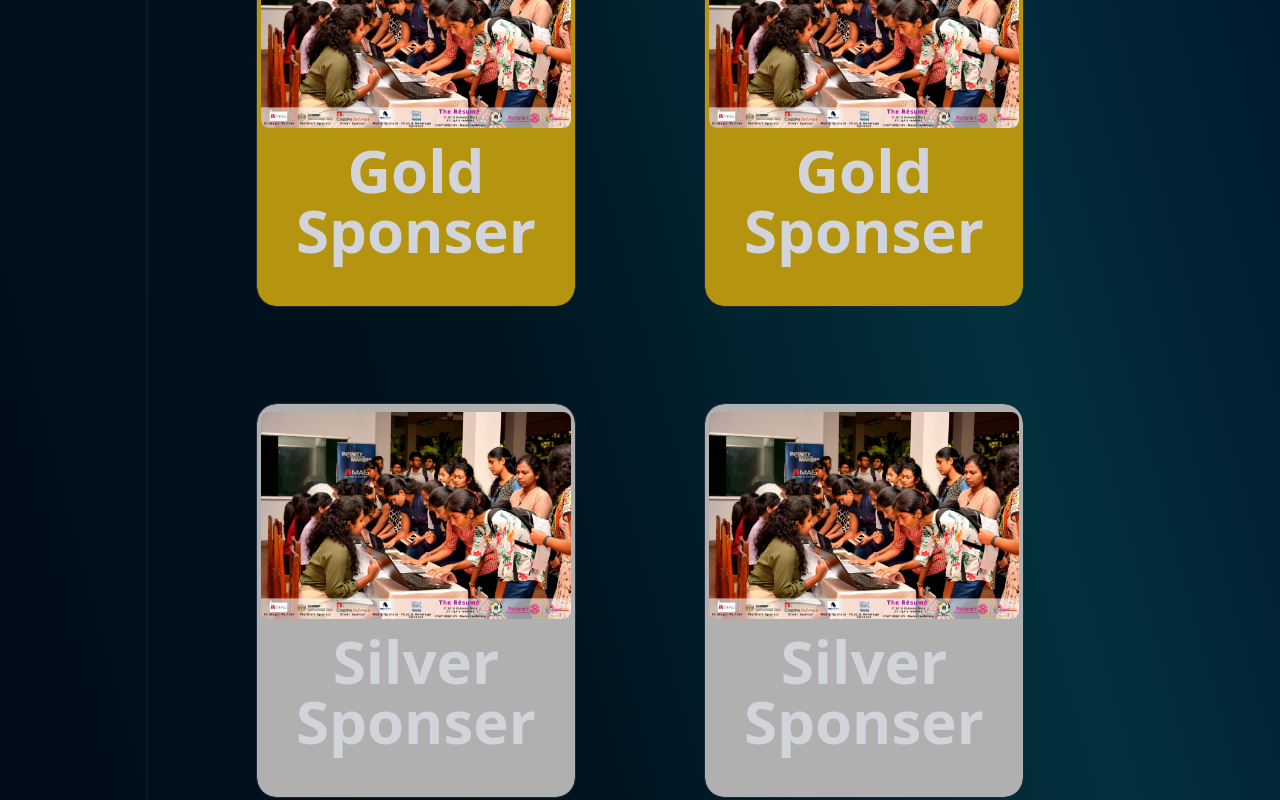
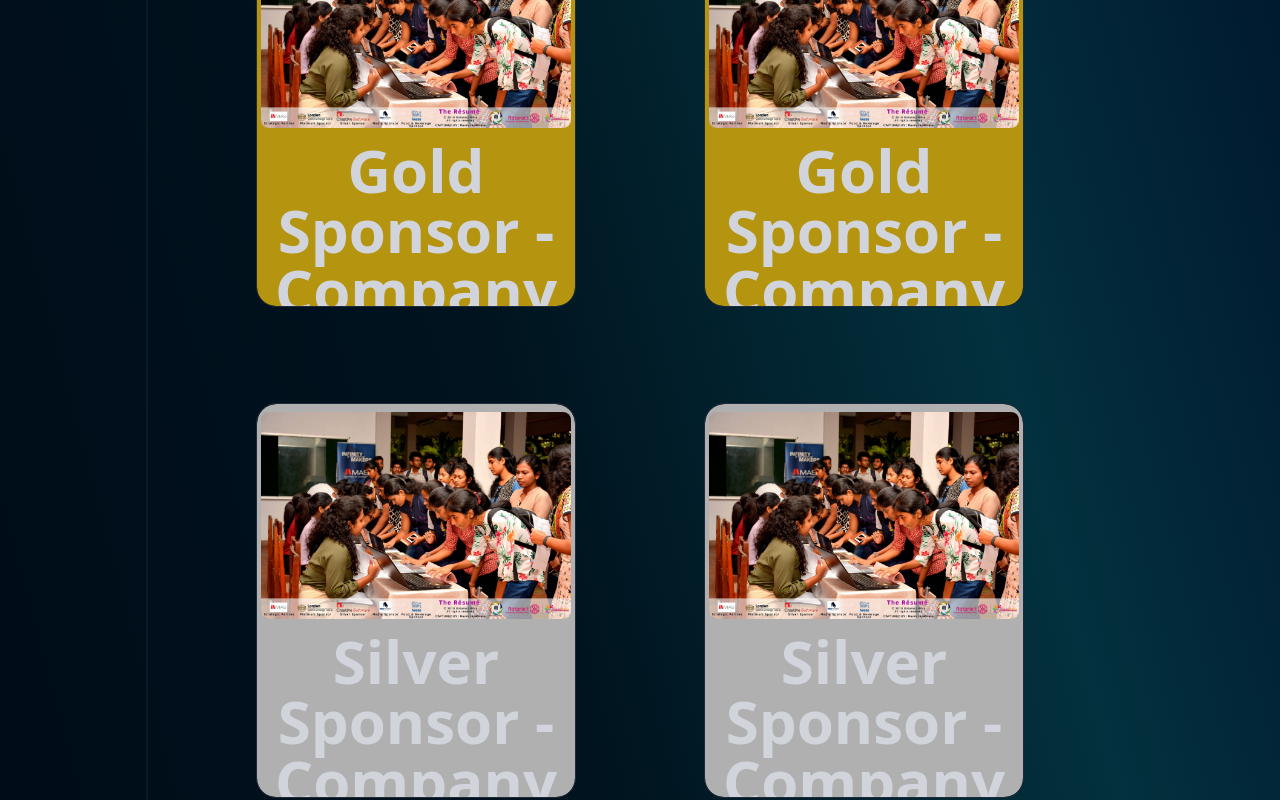
Before and after one commit to RotaractMora/RUR-Official-Website-2, a Next.js app: page / in a window 1280 px wide. Shown: the part 5720-6520 px from the top of the page. Built offline with nearby package versions, Linux system fonts and the light colour scheme.

Commit message:
setup firebase data- sponsors

```diff
--- a/next.config.ts
+++ b/next.config.ts
@@ -1,7 +1,6 @@
 import type { NextConfig } from "next";
 
 const nextConfig: NextConfig = {
-  output: 'export',
   /* config options here */
   images: {
     remotePatterns: [
--- a/package.json
+++ b/package.json
@@ -15,6 +15,7 @@
     "class-variance-authority": "^0.7.0",
     "clsx": "^2.1.1",
     "cobe": "^0.6.3",
+    "firebase": "^11.0.1",
     "firebase-tools": "^13.24.2",
     "framer-motion": "^11.11.11",
     "lucide-react": "^0.456.0",
--- a/src/app/page.tsx
+++ b/src/app/page.tsx
@@ -3,7 +3,7 @@
 import { HeroParallax } from "@/components/ui/hero-parallax";
 import RootLayout from "./layout";
 import { FloatingNav } from "@/components/ui/floating-navbar";
-import React from "react";
+import React, { useEffect } from "react";
 import RUR_IMG1 from "../../public/Images/RUR (1).jpg"
 import RUR_IMG2 from "../../public/Images/RUR (2).jpg"
 import RUR_IMG3 from "../../public/Images/RUR (3).jpg"
@@ -25,7 +25,8 @@ import RUR_IMG18 from "../../public/Images/RUR (18).jpg"
 import RUR_IMG19 from "../../public/Images/RUR (19).jpg"
 import RUR_IMG20 from "../../public/Images/RUR (20).jpg"
 import RUR_IMG21 from "../../public/Images/RUR (21).jpg"
-import { Timeline, TimelineEntry } from "@/components/ui/timeline";
+import { Timeline } from "@/components/ui/timeline";
+import { ITimelineEntry } from "@/interfaces/ITimeline";
 import LampLighting from "@/components/ui/lamp";
 import { GlareCard } from "@/components/ui/glare-card";
 import Image from "next/image";
@@ -33,6 +34,10 @@ import { TracingBeam } from "@/components/ui/tracing-beam";
 import ReachUsSection from "@/components/blocks/reach-us-section";
 import Footer from "@/components/blocks/footer";
 import { GridBackground } from "@/components/ui/backgrounds";
+import { ISponser } from "@/interfaces/ISponsors";
+import { addSponser, deleteSponser, getSponsers } from "@/services/sponsers.service";
+
+
 
 export const products = [
   {
@@ -175,7 +180,7 @@ const navItms = [
   },
 ];
 
-const timeline: TimelineEntry[] = [
+const timeline: ITimelineEntry[] = [
   {
     title: "Heads up",
     content: "The curriculum vitae and job interviews play significant roles in a job recruitment process. Presenting a CV that showcases one's life work accurately is the key to open doors for a face-to-face interview.",
@@ -215,6 +220,16 @@ const timeline: TimelineEntry[] = [
 ];
 
 
+const sponsors:ISponser[] = [
+  { level: "Gold", sponsor: "Company A" },
+  { level: "Gold", sponsor: "Company B" },
+  { level: "Silver", sponsor: "Company C" },
+  { level: "Silver", sponsor: "Company D" },
+  { level: "Bronze", sponsor: "Company E" },
+  { level: "Bronze", sponsor: "Company F" },
+  ];
+
+
 const Para = ({level}:{level:string}):React.ReactNode => {
   return (
     <div className="max-w-5xl mx-auto py-2 px-0 md:px-0 lg:px-1">
@@ -227,6 +242,19 @@ const Para = ({level}:{level:string}):React.ReactNode => {
 }
 
 export default function Home() {
+
+  useEffect(() => {
+    // console.log("Sponsors added",getSponsers("Silver"));
+    // const s = {
+    //   level: "Silver",
+    //   sponsor: "Company D"
+    // } as ISponser;
+    // addSponser(s);
+    // console.log("del",deleteSponser("x2xFMFgzeOQgqKese7fG"));
+
+  },[]);
+
+
   return (
 
         <RootLayout>
@@ -237,13 +265,23 @@ export default function Home() {
           <LampLighting firstLine="Sponsers" secondLine="__________"/>
 
           <TracingBeam className="">
-            <GlareCard className="w-5xl" CardColor="Gold"><Para level="Gold Sponser" /></GlareCard>
+            {/* <GlareCard className="w-5xl" CardColor="Gold"><Para level="Gold Sponser" /></GlareCard>
             <GlareCard className="w-5xl" CardColor="Gold"><Para level="Gold Sponser" /></GlareCard>
             <GlareCard className="w-5xl" CardColor="Silver"><Para level="Silver Sponser" /></GlareCard>
             <GlareCard className="w-5xl" CardColor="Silver"><Para level="Silver Sponser" /></GlareCard>
             <GlareCard className="w-5xl" CardColor="Bronze"><Para level="Bronze Sponser" /></GlareCard>
-            <GlareCard className="w-5xl" CardColor="Bronze"><Para level="Bronze Sponser" /></GlareCard>
+            <GlareCard className="w-5xl" CardColor="Bronze"><Para level="Bronze Sponser" /></GlareCard> */}
+
+          {
+            sponsors.map((sponsor, index) => (
+            <GlareCard key={`${sponsor.level}-${index}`} className="w-5xl" CardColor={sponsor.level}>
+              <Para level={`${sponsor.level} Sponsor - ${sponsor.sponsor}`} />
+            </GlareCard>
+            ))
+          }
+
           </TracingBeam>
+
 
           <GridBackground title="Reach Us">
           <ReachUsSection />
--- /dev/null
+++ b/src/interfaces/ISponsors.ts
@@ -0,0 +1,10 @@
+import { Timestamp } from "firebase/firestore";
+
+export type SponsorLevel = "Gold" | "Silver" | "Bronze" | string;
+
+export interface ISponser {
+    id?: string;
+    level: SponsorLevel;
+    sponsor: string;
+    timestamp?: Timestamp;
+  }
--- /dev/null
+++ b/src/interfaces/ITimeline.ts
@@ -0,0 +1,6 @@
+export interface ITimelineEntry {
+    title: string;
+    content: React.ReactNode;
+    eventDate: Date;
+    btnLink: string;
+  }
--- /dev/null
+++ b/src/services/sponsers.service.ts
@@ -0,0 +1,33 @@
+import { getFirestore, collection, getDocs, limit, where, query, startAt, DocumentData, QueryDocumentSnapshot, Query, startAfter, orderBy, addDoc, DocumentReference, deleteDoc, getDoc, doc } from "firebase/firestore";
+import {app} from './firebaseConfig';
+import { ISponser ,SponsorLevel } from "@/interfaces/ISponsors";
+
+export const getSponsers = async (level:SponsorLevel, lim:number = 10 ,lastDoc?:QueryDocumentSnapshot<DocumentData>):Promise<ISponser[]> => {
+    const db = getFirestore(app);
+    const sponsersCollection = collection(db, "info-sponsors");
+    let sponsersQuery:Query<DocumentData,DocumentData>;
+    if(lastDoc){
+        sponsersQuery = query(sponsersCollection, where("level", "==", level), limit(lim), orderBy("timestamp"), startAfter(lastDoc));
+    }
+    else{
+        sponsersQuery = query(sponsersCollection, where("level", "==", level), limit(lim) , orderBy("timestamp"));
+    }
+    const sponsersSnapshot = await getDocs(sponsersQuery);
+    const sponsersList = sponsersSnapshot.docs.map(doc => ({ id: doc.id as string, ...doc.data() })) as ISponser[];
+    return sponsersList;
+}
+
+export const addSponser = async (sponsor:ISponser):Promise<DocumentReference<DocumentData, DocumentData>>=> {
+    const db = getFirestore(app);
+    const sponsersCollection = collection(db, "info-sponsors");
+    const timestamp = new Date();
+    const res = await addDoc(sponsersCollection,{...sponsor,timestamp});
+    return res;
+}
+
+export const deleteSponser = async (docId:string):Promise<void> => {
+    const db = getFirestore(app);
+    const sponsersCollection = collection(db, "info-sponsors");
+    const docRef = doc(sponsersCollection, docId);
+    return await deleteDoc(docRef);
+}
```
Also changed, not shown: src/components/ui/timeline.tsx (+2 -9 lines), 2 other files (tests, documents, lock files or other folders).
